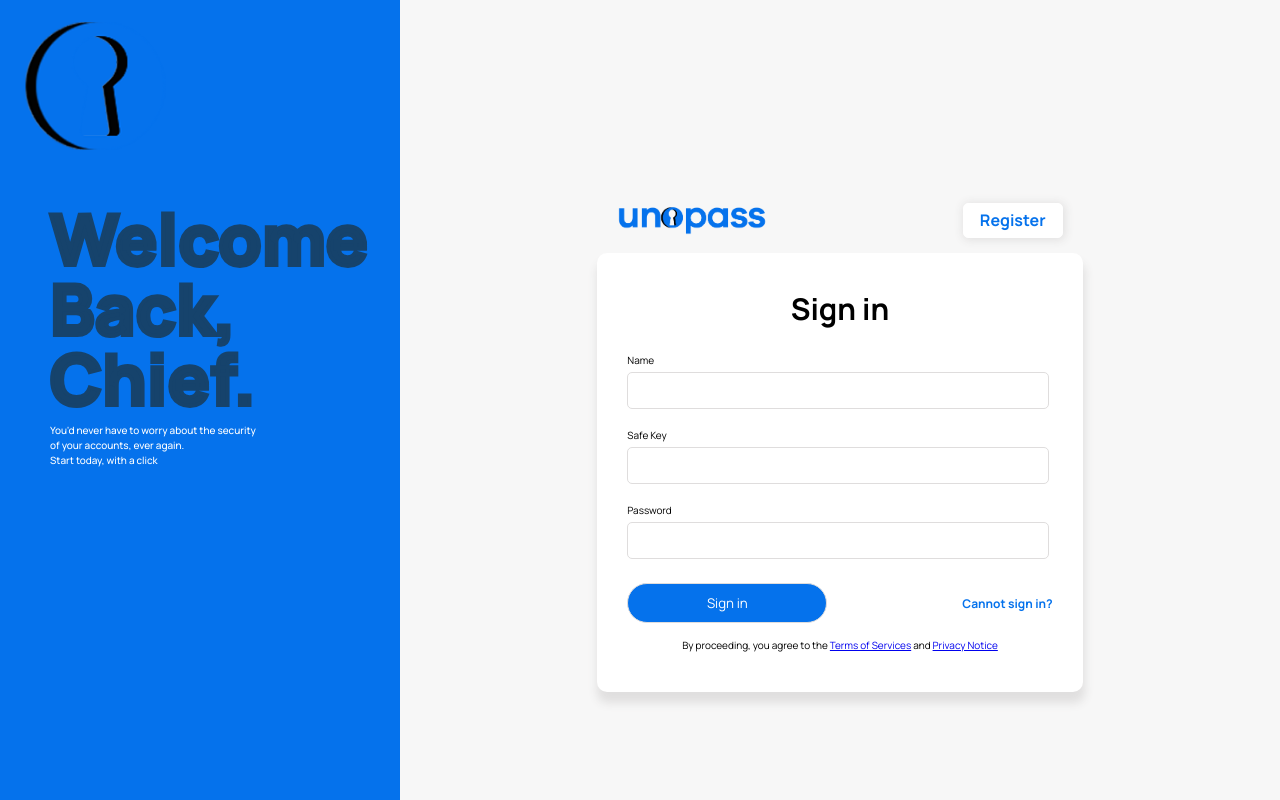
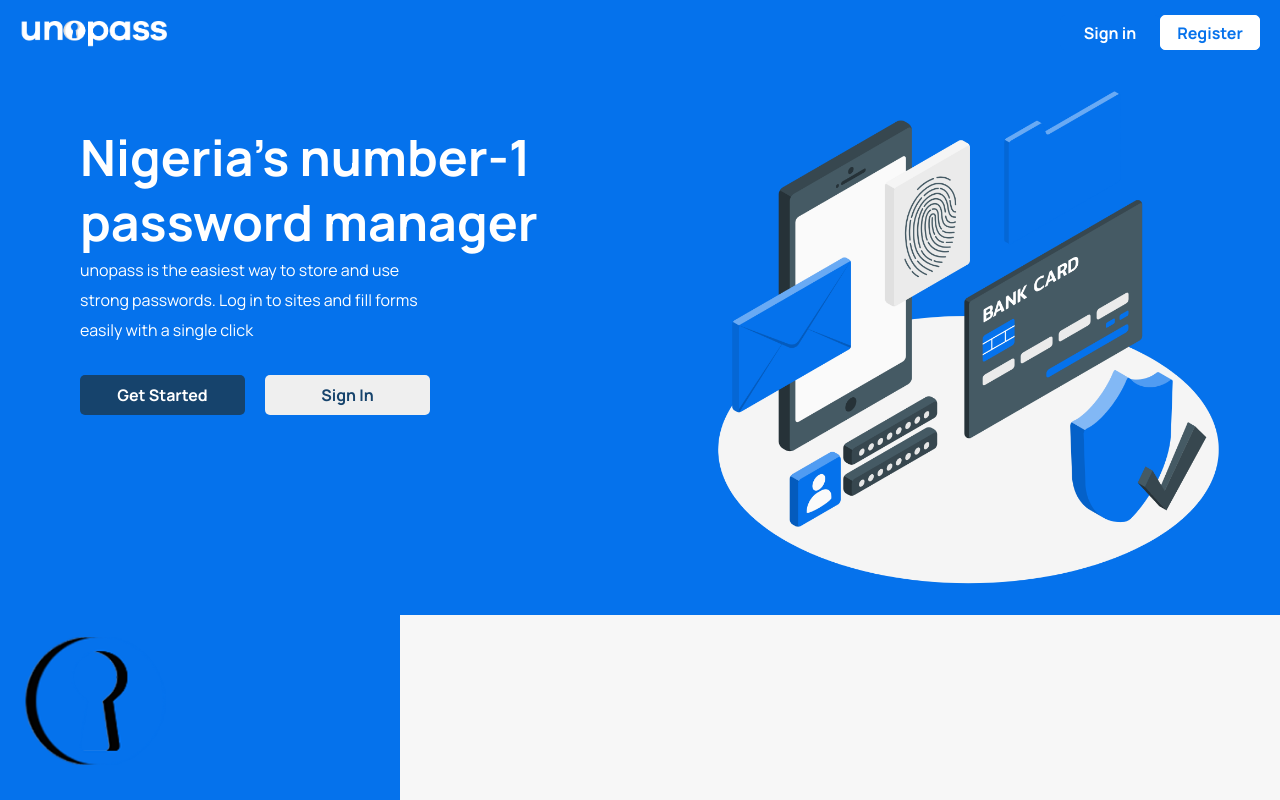
Before and after one commit to donice/unopass, a React (Create React App) app: page / in a window 1280 px wide. Shown: the top 800 px of the page. Built offline with nearby package versions, Linux system fonts and the light colour scheme.

Commit message:
Added the hero page

```diff
--- a/src/App.js
+++ b/src/App.js
@@ -1,12 +1,12 @@
 import './App.css';
-// import Hero from './components/Hero//Hero.js'
+import Hero from './components/Hero//Hero.js'
 import Registration from './components/Registration/Registration'
 import SignIn from './components/Sign-in/Sign-in';
 
 function App() {
   return (
     <div>
-      {/* <Hero /> */}
+      <Hero />
       {/* <Registration /> */}
       <SignIn />
     </div>
```
